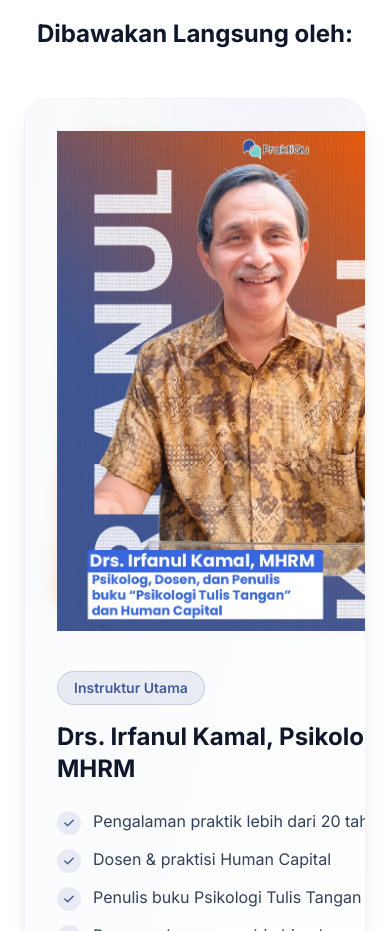
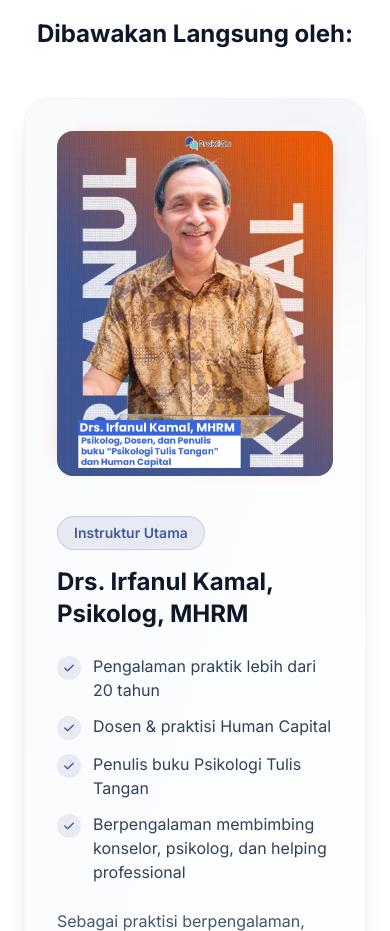
Before and after one commit to websitepraktiqu/marketing, a Next.js app: page /carkhuff-e-course in a window 390 px wide. Shown: the part 2780-3711 px from the top of the page. Built offline with nearby package versions, Linux system fonts and the light colour scheme.

Commit message:
Update bagian instructor kepotong di mobile

```diff
--- a/app/carkhuff-e-course/page.tsx
+++ b/app/carkhuff-e-course/page.tsx
@@ -225,15 +225,15 @@ export default function CarkhuffEcourse() {
                                 </div>
 
                                 {/* Expert image placeholder */}
-                                <div className="order-1 md:order-2 flex justify-center">
-                                    <div className="relative">
+                                <div className="order-1 md:order-2 flex justify-center w-full">
+                                    <div className="relative w-full max-w-[400px]">
                                         <div className="absolute inset-0 bg-[#fe6007] rounded-2xl rotate-3 opacity-20 transform scale-95 blur-sm"></div>
-                                        <div className="w-[400px] h-[500px] bg-slate-200 rounded-2xl relative z-10 flex items-center justify-center">
+                                        <div className="w-full aspect-[4/5] bg-slate-200 rounded-2xl relative z-10 overflow-hidden">
                                             <Image
                                                 src="/images/carkhuff/instructor-irfanul.jpg"
                                                 alt="Expert Image"
-                                                width={400}
-                                                height={500}
+                                                fill
+                                                className="object-cover"
                                             />
                                         </div>
                                     </div>
```
